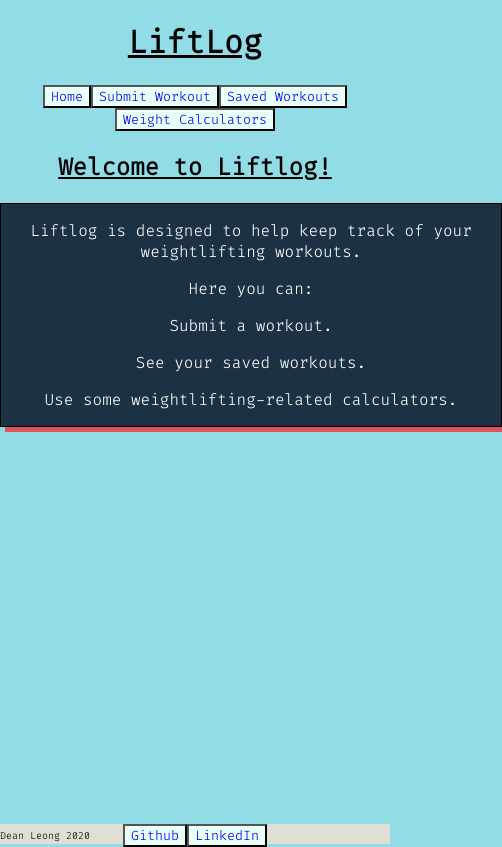
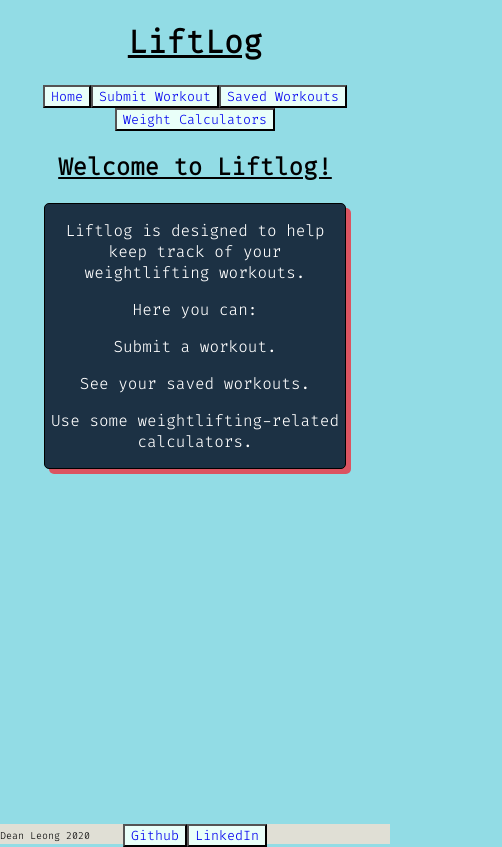
Before and after one commit to DeanLeong/LiftLog, a React (Create React App) app: page /HomePage in a window 390 px wide. Shown: the whole page, 502 px wide, since content can reach past the window. Built offline with nearby package versions, Linux system fonts and the light colour scheme.

Commit message:
homepage styling

```diff
--- a/src/App.css
+++ b/src/App.css
@@ -29,17 +29,19 @@ h2 {
 }
 
 .homepage-container {
-  display: grid;
+  /* display: grid; */
   border: 1px solid black;
+  border-radius: 5px;
   width: 500px;
   background-color: #1c3144;
   box-shadow: 5px 5px #db5461;
   color: white;
+  margin: auto;
 }
 
-.feds-embed {
-  display: grid;
-  grid-template-columns: 1fr 1fr;
+.info-box {
+  justify-content: center;
+  text-align: center;
 }
 
 .submit-workout {
@@ -54,6 +56,10 @@ h2 {
   border-radius: 5px;
   background-color: #1c3144;
   box-shadow: 5px 5px #db5461;
+}
+
+.form-submit-button {
+  background-color: #e9fff9;
 }
 
 .form-label {
@@ -165,11 +171,6 @@ h2 {
   color: white;
 }
 
-.usapl-embed {
-  display: grid;
-  justify-content: center;
-}
-
 .footer {
   position: absolute;
   width: 100%;
@@ -237,9 +238,14 @@ h2 {
 
 @media screen and (max-width: 800px) {
   .homepage-container {
-    display: grid;
-    grid-template-columns: 1fr;
-    grid-template-rows: 1fr;
+    /* display: grid; */
+    border: 1px solid black;
+    border-radius: 5px;
+    width: 300px;
+    background-color: #1c3144;
+    box-shadow: 5px 5px #db5461;
+    color: white;
+    margin: auto;
   }
 
   .saved-workouts {
--- a/src/HomePage.jsx
+++ b/src/HomePage.jsx
@@ -5,7 +5,7 @@ function HomePage() {
     <div>
       <h2>Welcome to Liftlog!</h2>
       <div className="homepage-container">
-        <div>
+        <div className="info-box">
           <p>Liftlog is designed to help keep track of your weightlifting workouts.</p>
           <p className="info-top">Here you can: </p>
         <div className="homepage-info">
```
